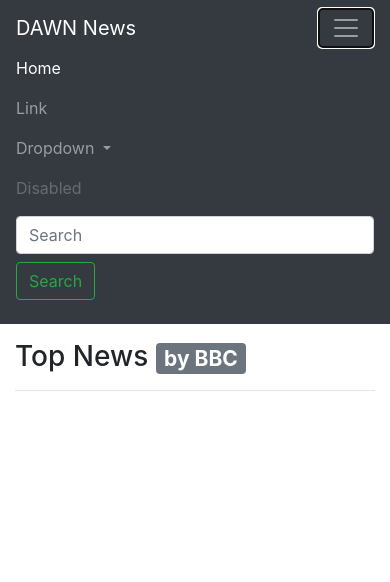
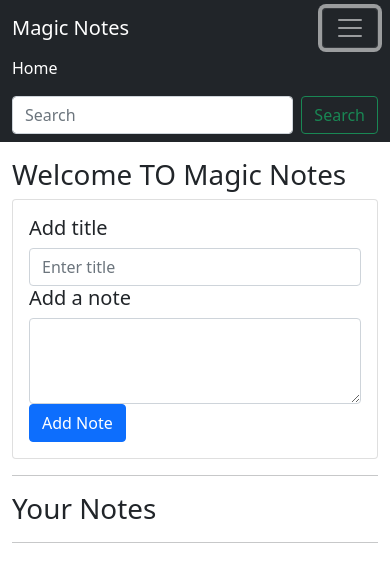
Before and after one commit to QaziAhmad77/notes, a plain HTML site: page index.html in a window 390 px wide. Both pictures are taken after a click on the button "Toggle navigation". Drawn offline with nearby package versions, Linux system fonts and the light colour scheme; no server answers.

Commit message:
Update index.html

```diff
--- a/index.html
+++ b/index.html
@@ -1,102 +1,94 @@
-<!doctype html>
+<!DOCTYPE html>
 <html lang="en">
 
 <head>
-    <!-- Required meta tags -->
-    <meta charset="utf-8">
-    <meta name="viewport" content="width=device-width, initial-scale=1, shrink-to-fit=no">
-
-    <!-- Bootstrap CSS -->
-    <link rel="stylesheet" href="https://cdn.jsdelivr.net/npm/bootstrap@4.1.3/dist/css/bootstrap.min.css"
-        integrity="sha384-MCw98/SFnGE8fJT3GXwEOngsV7Zt27NXFoaoApmYm81iuXoPkFOJwJ8ERdknLPMO" crossorigin="anonymous">
-
-    <title>New Website</title>
+    <meta charset="UTF-8">
+    <meta http-equiv="X-UA-Compatible" content="IE=edge">
+    <meta name="viewport" content="width=device-width, initial-scale=1.0">
+    <title>Notes App</title>
+    <link href="https://cdn.jsdelivr.net/npm/bootstrap@5.0.2/dist/css/bootstrap.min.css" rel="stylesheet"
+        integrity="sha384-EVSTQN3/azprG1Anm3QDgpJLIm9Nao0Yz1ztcQTwFspd3yD65VohhpuuCOmLASjC" crossorigin="anonymous">
+    <style>
+        #addBtn {}
+    </style>
 </head>
 
 <body>
 
     <nav class="navbar navbar-expand-lg navbar-dark bg-dark">
-        <a class="navbar-brand" href="#">DAWN News</a>
-        <button class="navbar-toggler" type="button" data-toggle="collapse" data-target="#navbarSupportedContent"
-            aria-controls="navbarSupportedContent" aria-expanded="false" aria-label="Toggle navigation">
+        <div class="container-fluid">
+            <a class="navbar-brand" href="#">Magic Notes</a>
+            <button class="navbar-toggler" type="button" data-bs-toggle="collapse"
+                data-bs-target="#navbarSupportedContent" aria-controls="navbarSupportedContent" aria-expanded="false"
+                aria-label="Toggle navigation">
                 <span class="navbar-toggler-icon"></span>
             </button>
-
             <div class="collapse navbar-collapse" id="navbarSupportedContent">
-            <ul class="navbar-nav mr-auto">
-                <li class="nav-item active">
-                    <a class="nav-link" href="#">Home <span class="sr-only">(current)</span></a>
-                </li>
+                <ul class="navbar-nav me-auto mb-2 mb-lg-0">
                     <li class="nav-item">
-                    <a class="nav-link" href="#">Link</a>
-                </li>
-                <li class="nav-item dropdown">
-                    <a class="nav-link dropdown-toggle" href="#" id="navbarDropdown" role="button"
-                        data-toggle="dropdown" aria-haspopup="true" aria-expanded="false">
-                        Dropdown
-                    </a>
-                    <div class="dropdown-menu" aria-labelledby="navbarDropdown">
-                        <a class="dropdown-item" href="#">Action</a>
-                        <a class="dropdown-item" href="#">Another action</a>
-                        <div class="dropdown-divider"></div>
-                        <a class="dropdown-item" href="#">Something else here</a>
-                    </div>
-                </li>
-                <li class="nav-item">
-                    <a class="nav-link disabled" href="#">Disabled</a>
+                        <a class="nav-link active" aria-current="page" href="#">Home</a>
                     </li>
                 </ul>
-            <form class="form-inline my-2 my-lg-0">
-                <input class="form-control mr-sm-2" type="search" placeholder="Search" aria-label="Search">
-                <button class="btn btn-outline-success my-2 my-sm-0" type="submit">Search</button>
+                <form class="d-flex">
+                    <input id="searchTxt" class="form-control me-2" type="search" placeholder="Search"
+                        aria-label="Search">
+                    <button class="btn btn-outline-success" type="submit">Search</button>
                 </form>
+            </div>
         </div>
     </nav>
 
+
     <div class="container my-3">
-        <h3>Top News <span class="badge badge-secondary">by BBC</span> </h3>
-        <hr>
-        <div class="accordion" id="newsAccordion">
-            <!-- <div class="card">
-                <div class="card-header" id="headingOne">
-                    <h5 class="mb-0">
-                        <button class="btn btn-link" type="button" data-toggle="collapse" data-target="#collapseOne"
-                            aria-expanded="true" aria-controls="collapseOne">
-                            Collapsible Group Item #1
-                        </button>
-                    </h5>
+        <!--  my-3 is bottstrap class -->
+        <h1>Welcome TO Magic Notes</h1>
+        <div class="card">
+            <div class="card-body">
+
+                <div class="form-group">
+                    <h5 class="card-title">Add title</h5>
+                    <input type="text" class="form-control" id="addTitle" aria-describedby="title"
+                        placeholder="Enter title">
                 </div>
 
-                <div id="collapseOne" class="collapse show" aria-labelledby="headingOne"
-                    data-parent="#accordionExample">
-                    <div class="card-body">
-                        Anim pariatur cliche reprehenderit, enim eiusmod high life accusamus terry richardson ad squid.
-                        3 wolf moon officia aute, non cupidatat skateboard dolor brunch. Food truck quinoa nesciunt
-                        laborum eiusmod. Brunch 3 wolf moon tempor, sunt aliqua put a bird on it squid single-origin
-                        coffee nulla assumenda shoreditch et. Nihil anim keffiyeh helvetica, craft beer labore wes
-                        anderson cred nesciunt sapiente ea proident. Ad vegan excepteur butcher vice lomo. Leggings
-                        occaecat craft beer farm-to-table, raw denim aesthetic synth nesciunt you probably haven't heard
-                        of them accusamus labore sustainable VHS.
+                <h5 class="card-title">Add a note</h5>
+
+                <div class="form-group">
+                    <textarea class="form-control" id="addTxt" rows="3"></textarea>
                 </div>
-        </div> -->
+                <button class="btn btn-primary" id="addBtn">Add Note</button>
+            </div>
         </div>
 
-    <!-- Optional JavaScript -->
-    <!-- jQuery first, then Popper.js, then Bootstrap JS -->
-    <script src="https://code.jquery.com/jquery-3.3.1.slim.min.js"
-        integrity="sha384-q8i/X+965DzO0rT7abK41JStQIAqVgRVzpbzo5smXKp4YfRvH+8abtTE1Pi6jizo"
-        crossorigin="anonymous"></script>
-    <script src="https://cdn.jsdelivr.net/npm/popper.js@1.14.3/dist/umd/popper.min.js"
-        integrity="sha384-ZMP7rVo3mIykV+2+9J3UJ46jBk0WLaUAdn689aCwoqbBJiSnjAK/l8WvCWPIPm49"
-        crossorigin="anonymous"></script>
-    <script src="https://cdn.jsdelivr.net/npm/bootstrap@4.1.3/dist/js/bootstrap.min.js"
-        integrity="sha384-ChfqqxuZUCnJSK3+MXmPNIyE6ZbWh2IMqE241rYiqJxyMiZ6OW/JmZQ5stwEULTy"
-        crossorigin="anonymous"></script>
-</body>
-<script src="index.js"></script>
-</html>
+        <b>
+            <hr>
+        </b>
+        <h1>Your Notes</h1>
+        <b>
+            <hr>
+        </b>
+
+        <div id="notes" class="row container-fluid">
+            <!--
+            <div class="noteCard my-2 mx-2 card" style="width: 18rem;">
+                <div class="card-body">
+                    <h5 class="card-title">Note</h5>
+                    <p class="card-text"></p>
+                    <button class="btn btn-primary">Delete Note</button>
+                </div>
+
+            </div> -->
+
+        </div>
 
 
+        <script src="https://cdn.jsdelivr.net/npm/@popperjs/core@2.9.2/dist/umd/popper.min.js"
+            integrity="sha384-IQsoLXl5PILFhosVNubq5LC7Qb9DXgDA9i+tQ8Zj3iwWAwPtgFTxbJ8NT4GN1R8p"
+            crossorigin="anonymous"></script>
+        <script src="https://cdn.jsdelivr.net/npm/bootstrap@5.0.2/dist/js/bootstrap.min.js"
+            integrity="sha384-cVKIPhGWiC2Al4u+LWgxfKTRIcfu0JTxR+EQDz/bgldoEyl4H0zUF0QKbrJ0EcQF"
+            crossorigin="anonymous"></script>
+        <script src="index.js"></script>
+</body>
 
-
-<!-- e92e34bf4fbc4b699ee77c739f997ab5 -->
+</html>
```
Lines whose indentation alone changed are shown as unchanged.
